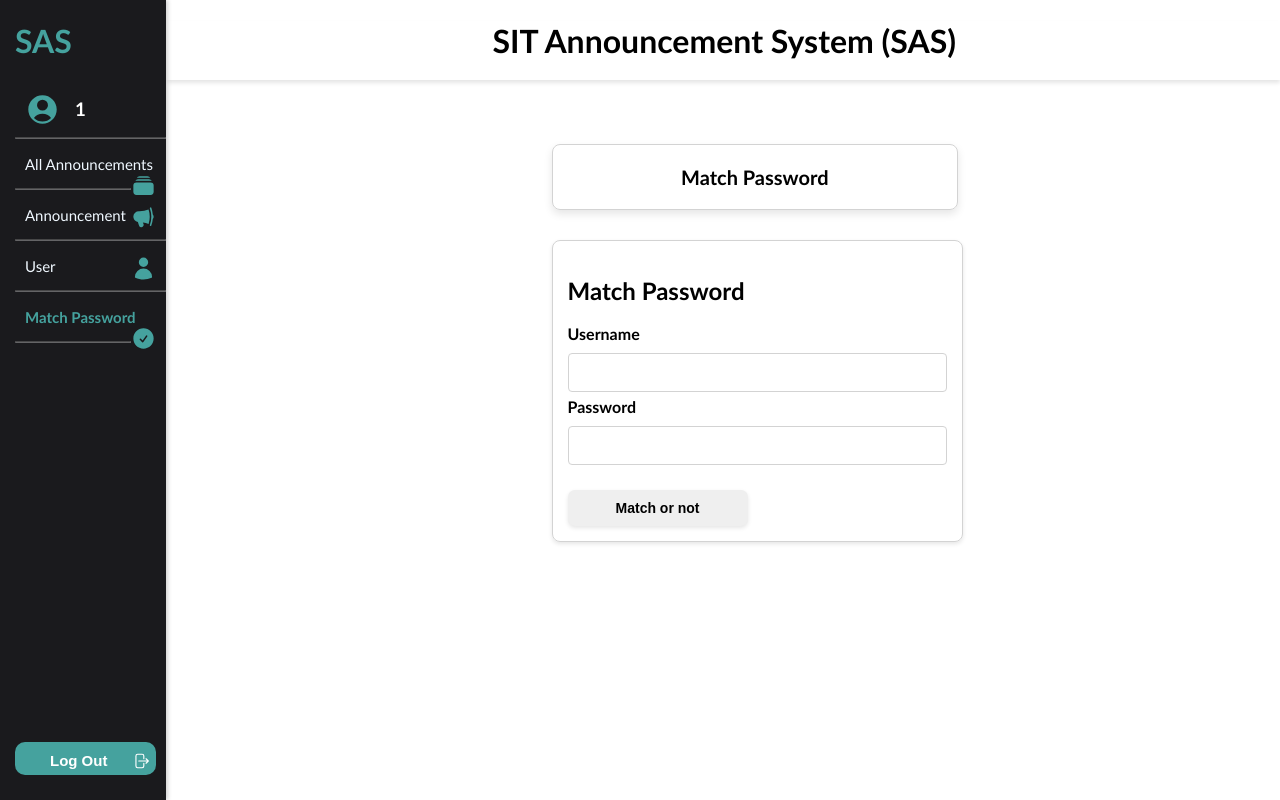
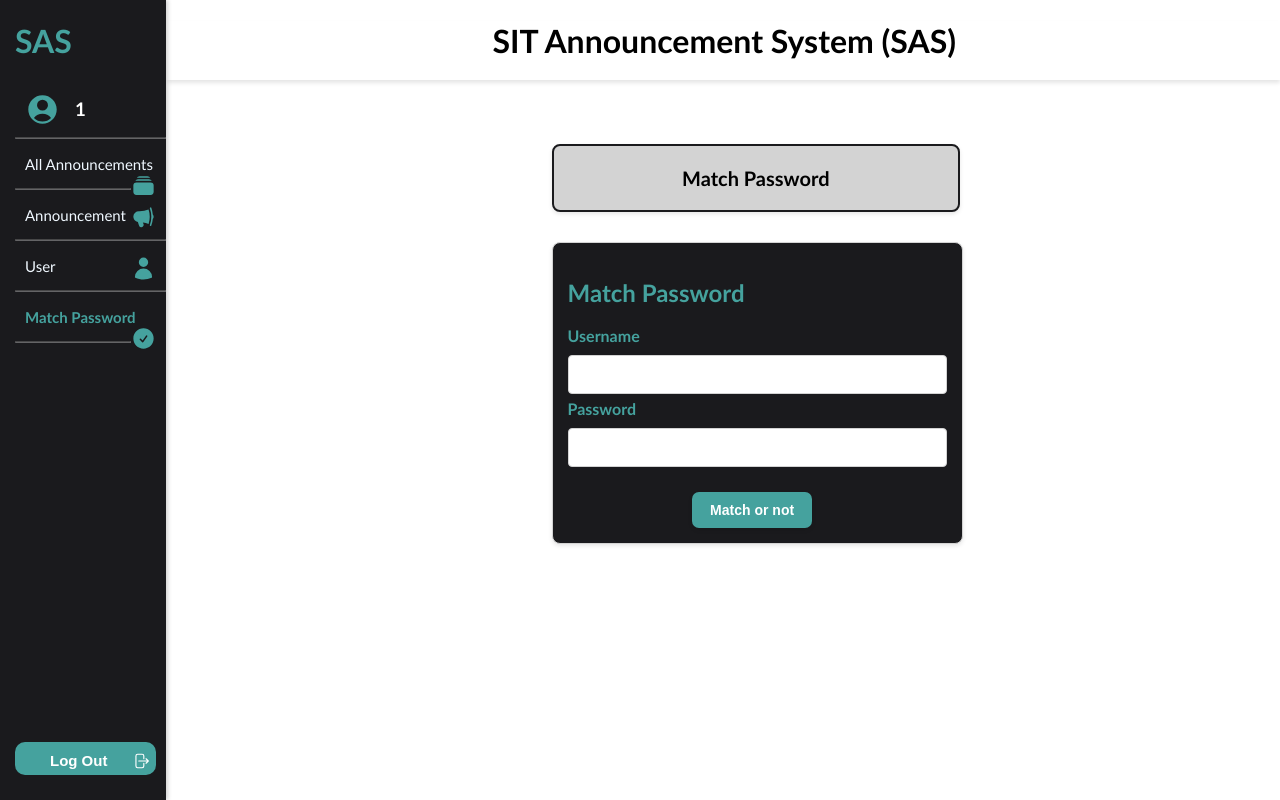
Before and after one commit to 7EHC/SSI-1-Zebastien, a Vue app in the folder Front-end/: page /admin/user/match in a window 1280 px wide. Built offline with nearby package versions, Linux system fonts and the light colour scheme; sample sign-in values are in the browser's storage.

Commit message:
update ui

```diff
--- a/Front-end/src/components/Login.vue
+++ b/Front-end/src/components/Login.vue
@@ -3,7 +3,7 @@ import { onMounted, ref } from "vue";
 import { useRouter, RouterLink } from "vue-router";
 import { useTokenStore } from "../stores/tokenStore.js";
 import { getAllUsers } from "../composable/fetch";
-import { CheckCircleIcon,XCircleIcon } from '@heroicons/vue/24/solid'
+import { CheckCircleIcon, XCircleIcon } from "@heroicons/vue/24/solid";
 import jwt_decode from "jwt-decode";
 
 const loginStatus = ref("default");
@@ -29,8 +29,8 @@ const login = async (input) => {
       tokenStore.setAccessToken(response.token);
       tokenStore.setRefreshToken(response.refreshToken);
 
-      const decodedToken = jwt_decode(response.token)
-      tokenStore.setUserLogin(decodedToken.sub)
+      const decodedToken = jwt_decode(response.token);
+      tokenStore.setUserLogin(decodedToken.sub);
       tokenStore.setRole(decodedToken.role);
 
       loginStatus.value = "green";
@@ -48,7 +48,7 @@ const login = async (input) => {
 };
 
 const submit = () => {
-  loginStatus.value = "loading"
+  loginStatus.value = "loading";
   loginObj.value = {
     username: username.value,
     password: password.value,
@@ -68,29 +68,57 @@ onMounted(async () => {
 <template>
   <div class="all">
     <div class="divHead">
-    <h1 class="Header"><RouterLink :to="{ name: 'User' }" style="text-decoration: none; display: flex; width: 10px; float: left;"><img src="../assets/BackArrow.svg" alt="back" style="float: left; opacity: 0.8; display: flex;"/></RouterLink> &nbsp;&nbsp;&nbsp;&nbsp;SIT Announcement System (SAS)</h1>
+      <RouterLink
+        :to="{ name: 'User' }"
+        style="
+          text-decoration: none;
+          display: flex;
+          width: 10px;
+          height: 100%;
+          margin-bottom: -3.55%;
+          margin-left: 3%;
+          margin-top: 1.5%;
+        "
+        ><img src="../assets/BackArrow.svg" alt="back" style="opacity: 0.8"
+      /></RouterLink>
+      <h1 class="Header">SIT Announcement System (SAS)</h1>
     </div>
     <div class="matchText" v-if="loginStatus === 'default'">
-      <p style="text-align: center; margin-left: -30px;" class="ann-message">
+      <p style="text-align: center; margin-left: -30px" class="ann-message">
         Please Login
       </p>
     </div>
     <div class="matchText" v-else-if="loginStatus === 'loading'">
-      <p style="text-align: center; margin-left: -30px;" class="ann-message">
+      <p style="text-align: center; margin-left: -30px" class="ann-message">
         Please wait ...
       </p>
     </div>
     <div class="matchTextGreen" v-else-if="loginStatus === 'green'">
-      <p class="ann-message">Login Successful <CheckCircleIcon style="height: 25px;float: right;margin-right: 10px; color: #00d107;" /> </p>
+      <p class="ann-message">
+        Login Successful
+        <CheckCircleIcon
+          style="height: 25px; float: right; margin-right: 10px; color: #00d107"
+        />
+      </p>
     </div>
     <div class="matchTextRed" v-else-if="loginStatus === 'red'">
-      <p class="ann-message">Password Incorrect <XCircleIcon style="height: 25px;float: right;margin-right: 10px; color: #ff4040;" /></p>
+      <p class="ann-message">
+        Password Incorrect
+        <XCircleIcon
+          style="height: 25px; float: right; margin-right: 10px; color: #ff4040"
+        />
+      </p>
     </div>
     <div class="matchTextNo" v-else>
-      <p class="ann-message">Username DOES NOT exist <XCircleIcon style="height: 25px;float: right;margin-right: 10px; color: #ff4040;" /></p>
+      <p class="ann-message">
+        Username DOES NOT exist
+        <XCircleIcon
+          style="height: 25px; float: right; margin-right: 10px; color: #ff4040"
+        />
+      </p>
     </div>
-    <div class="form" style="background-color: #1a1a1d;">
-      <h2 style="color: #45a29e;">Login to SIT Announcement system (SAS)</h2>
+    <div class="form" style="background-color: #1a1a1d">
+      <h2 style="color: #45a29e">Login to SIT Announcement system (SAS)</h2>
       <div class="div-form">
         <b>Username</b>
         <input
@@ -124,12 +152,24 @@ img:hover {
   animation: shake 0.5s ease-in-out;
 }
 @keyframes shake {
-  0% { transform: translate(0, 0); }
-  20% { transform: translate(-2px, 0); }
-  40% { transform: translate(2px, 0); }
-  60% { transform: translate(-2px, 0); }
-  80% { transform: translate(2px, 0); }
-  100% { transform: translate(0, 0); }
+  0% {
+    transform: translate(0, 0);
+  }
+  20% {
+    transform: translate(-2px, 0);
+  }
+  40% {
+    transform: translate(2px, 0);
+  }
+  60% {
+    transform: translate(-2px, 0);
+  }
+  80% {
+    transform: translate(2px, 0);
+  }
+  100% {
+    transform: translate(0, 0);
+  }
 }
 .divHead {
   margin-left: -10px;
@@ -145,7 +185,6 @@ img:hover {
   justify-content: center;
 }
 .matchText {
-  color: black;
   margin-left: 37%;
   margin-top: 5%;
   border: 2px solid #1a1a1d;
@@ -158,9 +197,9 @@ img:hover {
 .matchTextGreen {
   margin-left: 37%;
   margin-top: 5%;
-  border: 2px solid #00D107;
-  color: #00D107;
-  background-color: #DBFFDC;
+  border: 2px solid #00d107;
+  color: #00d107;
+  background-color: #dbffdc;
   border-radius: 8px;
   padding-left: 30px;
   width: 30%;
--- a/Front-end/src/components/Match.vue
+++ b/Front-end/src/components/Match.vue
@@ -140,12 +140,13 @@ onMounted(async () => {
   margin-left: 43%;
   margin-top: 5%;
   font-weight: bold;
-  border: 1px solid lightgray;
+  border: 2px solid #1a1a1d;
   border-radius: 8px;
   display: flex;
   justify-content: center;
   width: 32%;
-  box-shadow: 0 4px 8px rgba(0, 0, 0, 0.1);
+  box-shadow: 0 2px 4px rgba(0, 0, 0, 0.1);
+  background-color: lightgrey;
 }
 .matchTextGreen {
   margin-left: 43%;
@@ -184,10 +185,15 @@ onMounted(async () => {
   font-family: "Trebuchet MS", "Lucida Sans Unicode", "Lucida Grande",
     "Lucida Sans", Arial, sans-serif;
 }
+.ann-div-button {
+  display: flex;
+  justify-content: center;
+}
 .ann-message {
   font-size: 20px;
 }
 .form {
+  color: #45a29e;
   margin-left: 43%;
   border: lightgray solid 1px;
   border-radius: 8px;
@@ -196,6 +202,7 @@ onMounted(async () => {
   width: 30%;
   font-weight: bold;
   box-shadow: 0 2px 4px rgba(0, 0, 0, 0.1);
+  background-color: #1a1a1d;
 }
 input {
   width: 99%;
@@ -212,7 +219,7 @@ input {
 .ann-button {
   margin-top: 25px;
   margin-right: 10px;
-  width: 180px;
+  width: 120px;
   height: 36px;
   border-radius: 7px;
   border: 0px;
@@ -221,9 +228,14 @@ input {
   cursor: pointer;
   transition-duration: 0.3s;
   box-shadow: 0 2px 4px rgba(0, 0, 0, 0.1);
+  background-color: #45a29e;
+  color: white;
 }
 .ann-button:hover {
-  background-color: khaki;
+  /* background-color: darkkhaki; */
+  /* background-color: #c5ffcb; */
+  background-color: white;
+  color: #45a29e;
   box-shadow: 0 4px 8px rgba(0, 0, 0, 0.2);
 }
 </style>
```
